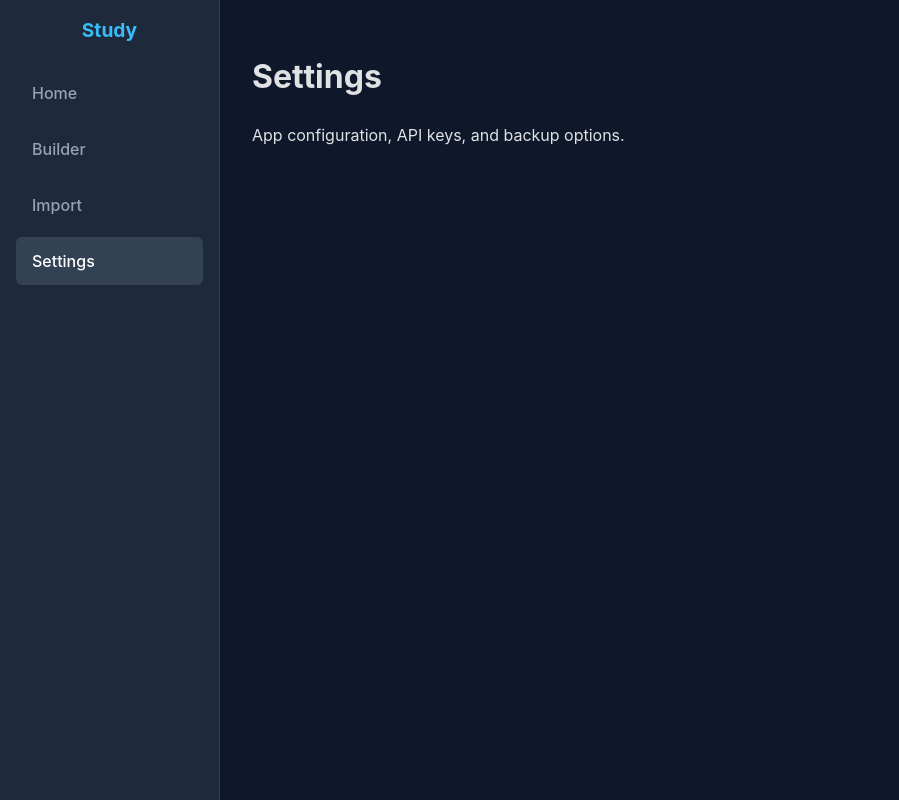
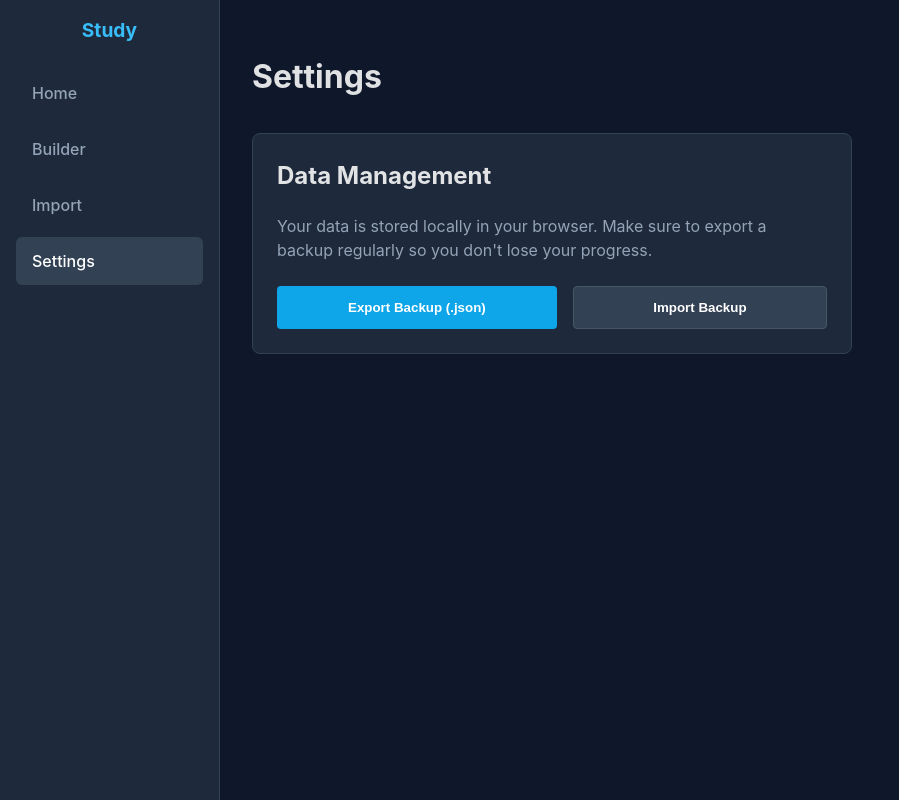
Before and after one commit to JorekTheOrc/studying-on-android, a React (Vite) app: page /settings in a window 1280 px wide. Shown: the whole page, without its empty margins (0-899 px from the left). Built offline with nearby package versions, Linux system fonts and the light colour scheme.

Commit message:
feat: backup and restore JSON functionality

```diff
--- a/src/features/settings/SettingsPage.tsx
+++ b/src/features/settings/SettingsPage.tsx
@@ -1,8 +1,126 @@
+import { useState } from 'react'
+import { db } from '../../db'
+
 export function SettingsPage() {
+  const [isExporting, setIsExporting] = useState(false)
+  const [isImporting, setIsImporting] = useState(false)
+
+  const handleExport = async () => {
+    setIsExporting(true)
+    try {
+      // Fetch all data from all tables
+      const data = {
+        folders: await db.folders.toArray(),
+        sets: await db.sets.toArray(),
+        exercises: await db.exercises.toArray(),
+        cards: await db.cards.toArray(),
+        progress: await db.progress.toArray(),
+        settings: await db.settings.toArray(),
+        exported_at: Date.now(),
+        version: 1
+      }
+
+      const blob = new Blob([JSON.stringify(data, null, 2)], { type: 'application/json' })
+      const url = URL.createObjectURL(blob)
+      const a = document.createElement('a')
+      a.href = url
+      a.download = `langtrainer_backup_${new Date().toISOString().split('T')[0]}.json`
+      document.body.appendChild(a)
+      a.click()
+      document.body.removeChild(a)
+      URL.revokeObjectURL(url)
+    } catch (e: any) {
+      alert("Export failed: " + e.message)
+    } finally {
+      setIsExporting(false)
+    }
+  }
+
+  const handleImport = async (e: React.ChangeEvent<HTMLInputElement>) => {
+    const file = e.target.files?.[0]
+    if (!file) return
+
+    if (!confirm("WARNING: This will OVERWRITE all current data with the backup. Are you sure?")) {
+      e.target.value = '' // reset input
+      return
+    }
+
+    setIsImporting(true)
+    const reader = new FileReader()
+
+    reader.onload = async (event) => {
+      try {
+        const json = JSON.parse(event.target?.result as string)
+
+        if (!json.sets || !json.exercises) {
+          throw new Error("Invalid backup file format.")
+        }
+
+        // Clear and re-import in a transaction
+        await db.transaction('rw', [db.folders, db.sets, db.exercises, db.cards, db.progress, db.settings], async () => {
+          await db.folders.clear()
+          await db.sets.clear()
+          await db.exercises.clear()
+          await db.cards.clear()
+          await db.progress.clear()
+          await db.settings.clear()
+
+          if (json.folders?.length) await db.folders.bulkAdd(json.folders)
+          if (json.sets?.length) await db.sets.bulkAdd(json.sets)
+          if (json.exercises?.length) await db.exercises.bulkAdd(json.exercises)
+          if (json.cards?.length) await db.cards.bulkAdd(json.cards)
+          if (json.progress?.length) await db.progress.bulkAdd(json.progress)
+          if (json.settings?.length) await db.settings.bulkAdd(json.settings)
+        })
+
+        alert("Backup restored successfully!")
+        window.location.reload() // reload to refresh all data
+      } catch (err: any) {
+        alert("Import failed: " + err.message)
+      } finally {
+        setIsImporting(false)
+        e.target.value = '' // reset input
+      }
+    }
+    reader.readAsText(file)
+  }
+
   return (
-    <div>
+    <div style={{ maxWidth: '600px' }}>
       <h1>Settings</h1>
-      <p>App configuration, API keys, and backup options.</p>
+
+      <div style={{ marginTop: '2rem', padding: '1.5rem', background: '#1e293b', borderRadius: '8px', border: '1px solid #334155' }}>
+        <h2 style={{ marginTop: 0 }}>Data Management</h2>
+        <p style={{ color: '#94a3b8', marginBottom: '1.5rem' }}>
+          Your data is stored locally in your browser. Make sure to export a backup regularly so you don't lose your progress.
+        </p>
+
+        <div style={{ display: 'flex', gap: '1rem' }}>
+          <button
+            onClick={handleExport}
+            disabled={isExporting}
+            style={{ flex: 1, padding: '0.8rem', background: '#0ea5e9', color: '#fff', border: 'none', borderRadius: '4px', cursor: isExporting ? 'wait' : 'pointer', fontWeight: 'bold' }}
+          >
+            {isExporting ? 'Exporting...' : 'Export Backup (.json)'}
+          </button>
+
+          <div style={{ flex: 1, position: 'relative' }}>
+            <input
+              type="file"
+              accept=".json"
+              onChange={handleImport}
+              disabled={isImporting}
+              style={{ position: 'absolute', top: 0, left: 0, width: '100%', height: '100%', opacity: 0, cursor: 'pointer' }}
+            />
+            <button
+              disabled={isImporting}
+              style={{ width: '100%', padding: '0.8rem', background: '#334155', color: '#fff', border: '1px solid #475569', borderRadius: '4px', cursor: isImporting ? 'wait' : 'pointer', fontWeight: 'bold' }}
+            >
+              {isImporting ? 'Importing...' : 'Import Backup'}
+            </button>
+          </div>
+        </div>
+      </div>
     </div>
   )
 }
```
